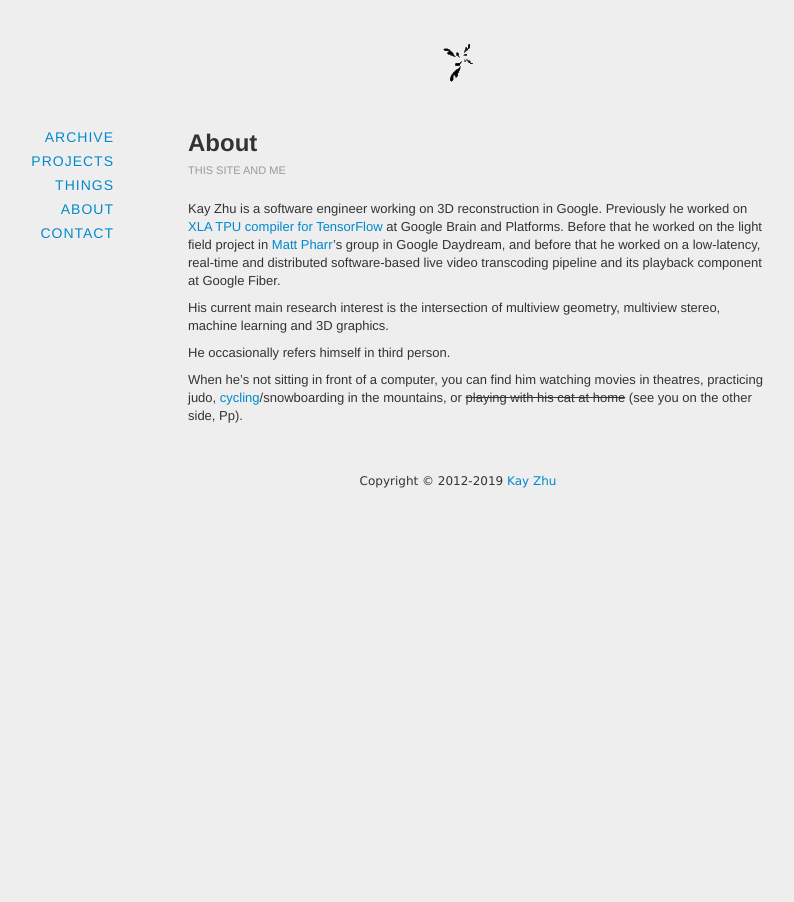
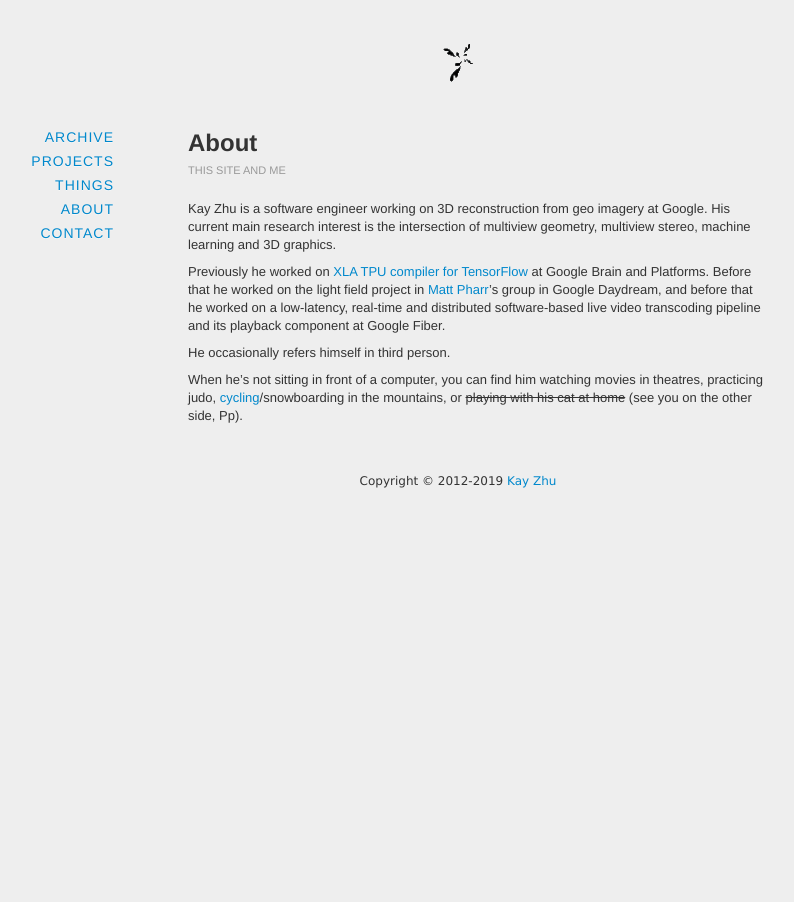
Before and after one commit to kayzhu/kayzhu.github.com, a Jekyll site: the page built from about/index.md, in a window 1280 px wide. Shown: the whole page, without its empty margins (182-976 px from the left). Built offline with Jekyll 4.4.1, drawn with Linux system fonts in a browser that asks for light colours; nearby versions of some CDN libraries; comment, search, counter and statistics services are not loaded.

Commit message:
Update index.md

```diff
--- a/about/index.md
+++ b/about/index.md
@@ -4,9 +4,11 @@
 tagline: this site and me
 ---
 
-Kay Zhu is a software engineer working on 3D reconstruction in Google. Previously he worked on [XLA TPU compiler for TensorFlow](https://www.tensorflow.org/performance/xla/) at Google Brain and Platforms. Before that he worked on the light field project in [Matt Pharr](http://pharr.org/matt/)'s group in Google Daydream, and before that he worked on a low-latency, real-time and distributed software-based live video transcoding pipeline and its playback component at Google Fiber.
+Kay Zhu is a software engineer working on 3D reconstruction from geo imagery at Google. His current main research interest is the intersection of multiview geometry, multiview stereo, machine learning and 3D graphics.
 
-His current main research interest is the intersection of multiview geometry, multiview stereo, machine learning and 3D graphics.
+
+Previously he worked on [XLA TPU compiler for TensorFlow](https://www.tensorflow.org/performance/xla/) at Google Brain and Platforms. Before that he worked on the light field project in [Matt Pharr](http://pharr.org/matt/)'s group in Google Daydream, and before that he worked on a low-latency, real-time and distributed software-based live video transcoding pipeline and its playback component at Google Fiber.
+
 
 He occasionally refers himself in third person.
 
```
